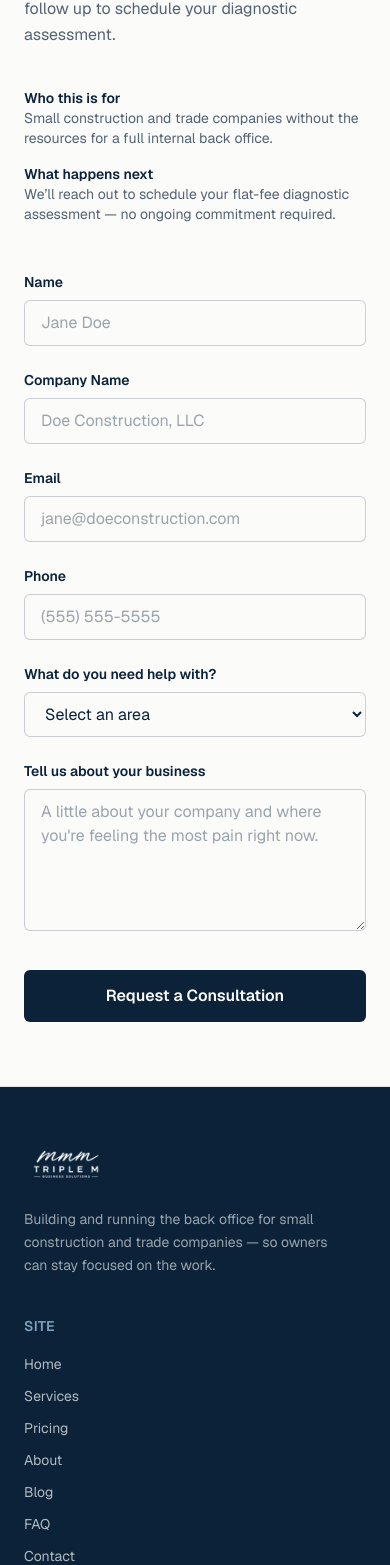
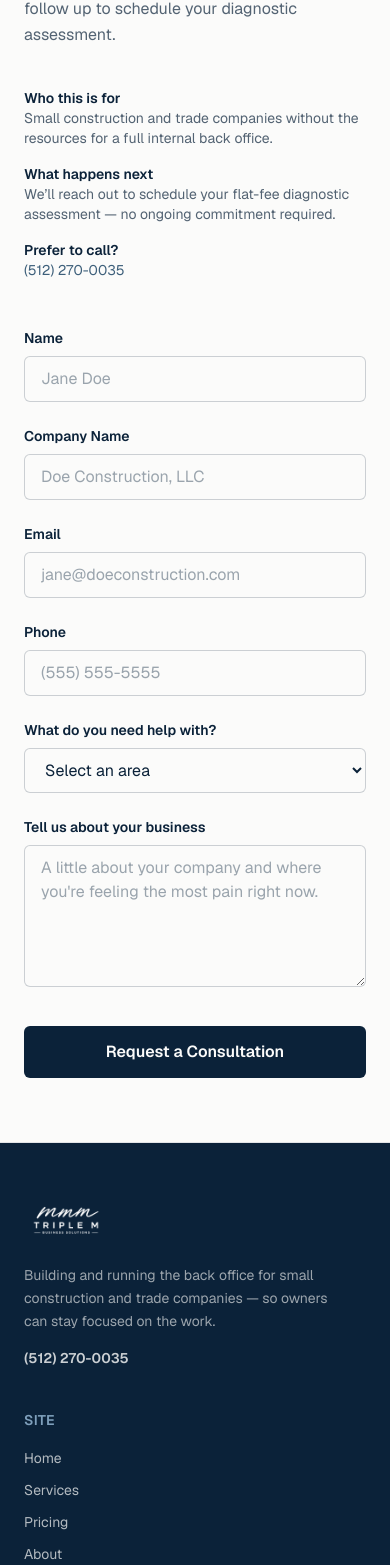
Before and after one commit to mitchm0602/triplembizsolutions, a Next.js app: page /contact in a window 390 px wide. Shown: the part 367-1932 px from the top of the page. Built offline with nearby package versions, Linux system fonts and the light colour scheme.

Commit message:
Add phone number to contact page and footer
Click-to-call link (512) 270-0035 added under the contact form info
column and under the footer tagline.

Co-Authored-By: Claude Sonnet 5 <noreply@anthropic.com>

```diff
--- a/src/app/contact/page.tsx
+++ b/src/app/contact/page.tsx
@@ -40,6 +40,17 @@ export default function ContactPage() {
                 We&rsquo;ll reach out to schedule your flat-fee diagnostic
                 assessment &mdash; no ongoing commitment required.
               </p>
+              <p>
+                <span className="block font-semibold text-navy">
+                  Prefer to call?
+                </span>
+                <a
+                  href="tel:+15122700035"
+                  className="text-steel-dark hover:text-steel"
+                >
+                  (512) 270-0035
+                </a>
+              </p>
             </div>
           </div>
 
--- a/src/components/Footer.tsx
+++ b/src/components/Footer.tsx
@@ -34,6 +34,12 @@ export default function Footer() {
               Building and running the back office for small construction and
               trade companies &mdash; so owners can stay focused on the work.
             </p>
+            <a
+              href="tel:+15122700035"
+              className="mt-4 inline-block text-sm font-semibold text-cream/80 transition-colors hover:text-cream"
+            >
+              (512) 270-0035
+            </a>
           </div>
 
           <div>
```
